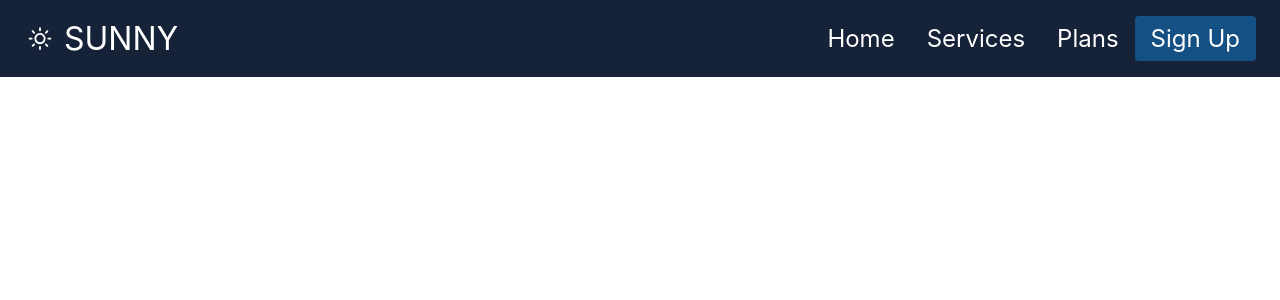
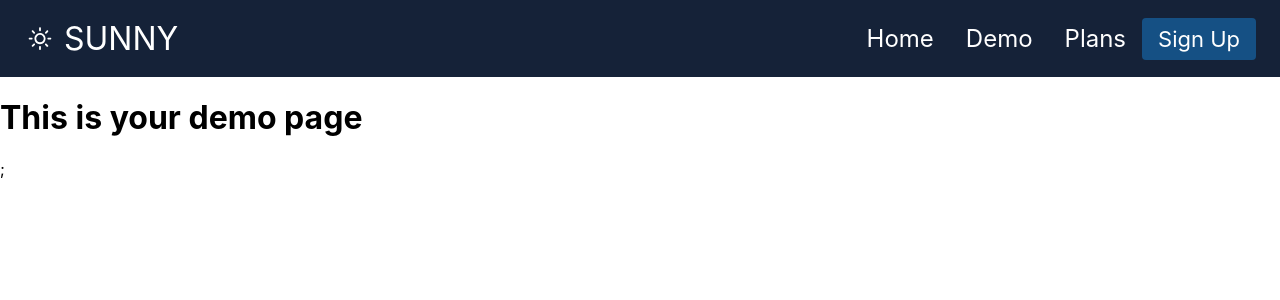
Before and after one commit to niiiiiiiiiiix/data-reporting-platform, a React (Create React App) app: page /demo in a window 1280 px wide. Shown: the top 300 px of the page. Built offline with nearby package versions, Linux system fonts and the light colour scheme.

Commit message:
Add routes

```diff
--- a/src/App.js
+++ b/src/App.js
@@ -1,16 +1,25 @@
 import React from "react";
-import { BrowserRouter as Router, Switch, Route } from "react-router-dom";
+import { BrowserRouter, Switch, Route } from "react-router-dom";
 import "./App.css";
-import Navbar from "./components/NavBar/NavBar.js";
+import NavBar from "./components/NavBar/NavBar";
+import Demo from "./components/Demo/Demo";
+import HomePage from "./components/HomePage/HomePage";
+import Plans from "./components/Plans/Plans";
+import SignUp from "./components/SignUp/SignUp";
 
 function App() {
   return (
-    <Router>
-      <Navbar />
+    <BrowserRouter>
+      <header>
+        <NavBar />
+      </header>
       <Switch>
-        <Route path="/" />
+        <Route path="/" exact component={HomePage} />
+        <Route path="/demo" exact component={Demo} />
+        <Route path="/plans" exact component={Plans} />
+        <Route path="/sign-up" exact component={SignUp} />
       </Switch>
-    </Router>
+    </BrowserRouter>
   );
 }
 
--- a/src/components/Button/Button.css
+++ b/src/components/Button/Button.css
@@ -70,5 +70,5 @@
 .btn-font-default {
   font-family: -apple-system, BlinkMacSystemFont, "Segoe UI", Roboto, Oxygen,
     Ubuntu, Cantarell, "Open Sans", "Helvetica Neue", sans-serif;
-  font-size: 24px;
+  font-size: 22px;
 }
--- /dev/null
+++ b/src/components/Demo/Demo.js
@@ -0,0 +1,11 @@
+import React from "react";
+
+const Demo = () => {
+  return (
+    <div>
+      <h1>This is your demo page</h1>;
+    </div>
+  );
+};
+
+export default Demo;
--- /dev/null
+++ b/src/components/HomePage/HomePage.js
@@ -0,0 +1,11 @@
+import React from "react";
+
+const HomePage = () => {
+  return (
+    <div>
+      <h1>This is your Home Page</h1>;
+    </div>
+  );
+};
+
+export default HomePage;
--- a/src/components/NavBar/NavBar.js
+++ b/src/components/NavBar/NavBar.js
@@ -5,7 +5,7 @@ import { FaBars, FaTimes } from "react-icons/fa";
 import "./NavBar.css";
 import { Button } from "../Button/Button.js";
 
-function Navbar() {
+function NavBar() {
   const [click, setClick] = useState(false);
   const [button, setButton] = useState(true);
 
@@ -38,24 +38,30 @@ function Navbar() {
             </Link>
           </li>
           <li className="nav-item">
-            <Link to="/" className="nav-links">
-              Services
+            <Link to="/demo" className="nav-links">
+              Demo
             </Link>
           </li>
           <li className="nav-item">
-            <Link to="/" className="nav-links">
+            <Link to="/plans" className="nav-links">
               Plans
             </Link>
           </li>
           <li className="nav-btn">
             {button ? (
-              <Link>
-                <Button buttonStyle="btn-style-outline">Sign Up</Button>
+              <Link to="/sign-up" className="btn-link">
+                <Button
+                  buttonStyle="btn-style-outline"
+                  buttonFont="btn-font-default"
+                >
+                  Sign Up
+                </Button>
               </Link>
             ) : (
-              <Link>
+              <Link to="/sign-up" className="btn-link">
                 <Button
                   buttonStyle="btn-style-outline"
+                  buttonSize="btn-size-mobile"
                   buttonFont="btn-font-default"
                 >
                   Sign Up
@@ -69,4 +75,4 @@ function Navbar() {
   );
 }
 
-export default Navbar;
+export default NavBar;
--- /dev/null
+++ b/src/components/Plans/Plans.js
@@ -0,0 +1,11 @@
+import React from "react";
+
+const Plans = () => {
+  return (
+    <div>
+      <h1>This is your Plans page</h1>;
+    </div>
+  );
+};
+
+export default Plans;
--- /dev/null
+++ b/src/components/SignUp/SignUp.js
@@ -0,0 +1,11 @@
+import React from "react";
+
+const SignUp = () => {
+  return (
+    <div>
+      <h1>This is your Sign Up page</h1>;
+    </div>
+  );
+};
+
+export default SignUp;
```
Also changed, not shown: src/components/Demo/Demo.css (added).
